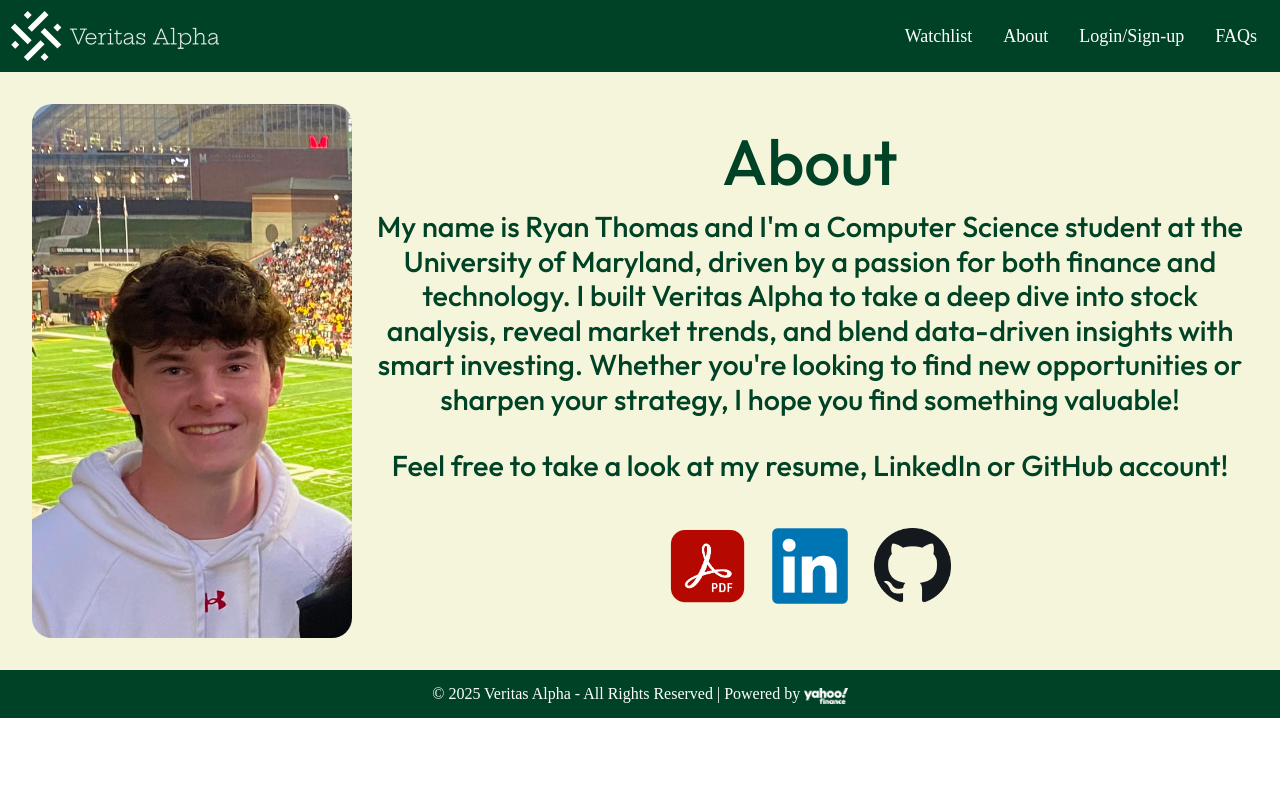
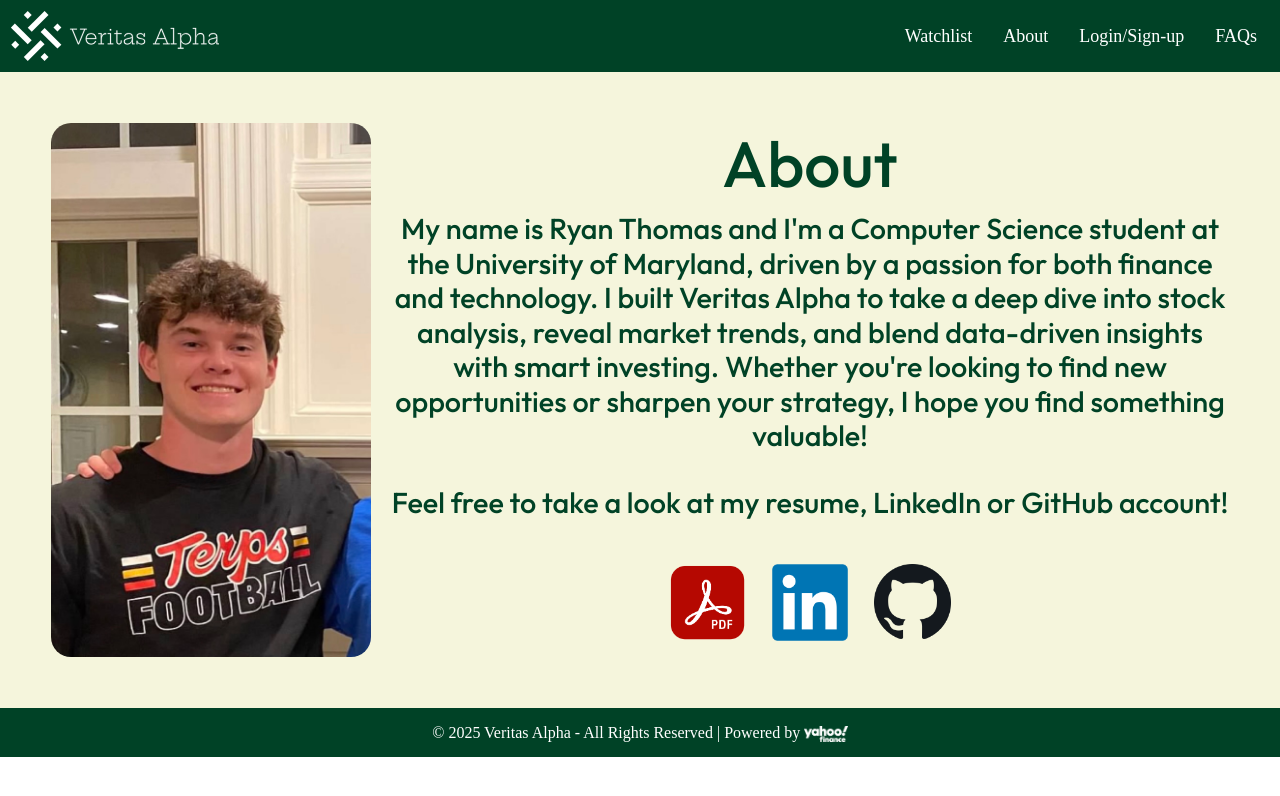
Before and after one commit to rthomas877/Veritas-Alpha, a React (Create React App) app in the folder varun/: page /about in a window 1280 px wide. Shown: the top 796 px of the page. Built offline with nearby package versions, Linux system fonts and the light colour scheme; a web font is replaced by a local one.

Commit message:
Added powered by Yahoo Finance in footer

```diff
--- a/varun/src/App.css
+++ b/varun/src/App.css
@@ -303,7 +303,7 @@ body {
   display: flex;
   align-items: center;
   font-family: 'Outfit', sans-serif;
-  padding: 2.5vw;
+  padding: 4vw;
   background-color: #f5f5dc;
   color: #004226ff;
 }
--- a/varun/src/components/Bio.js
+++ b/varun/src/components/Bio.js
@@ -1,7 +1,7 @@
 function Bio() {
     return (
         <div className="Bio">
-            <img src="/RyanBio.jpg" alt="BioPhoto" className="BioPhoto" />
+            <img src="/RyanBio1.jpg" alt="BioPhoto" className="BioPhoto" />
             <div className="textBio">
                 <h1 className="CenterTag">
                     About
```
